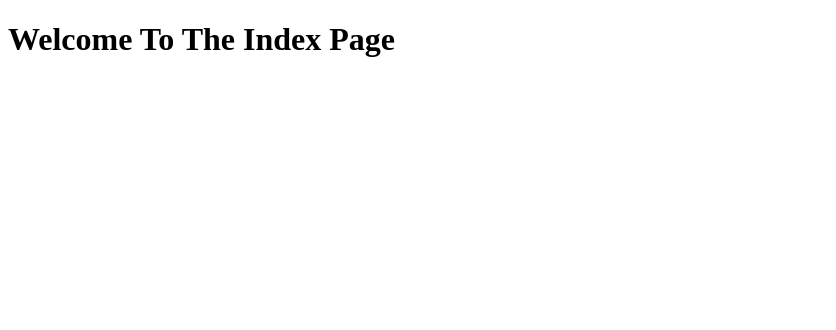
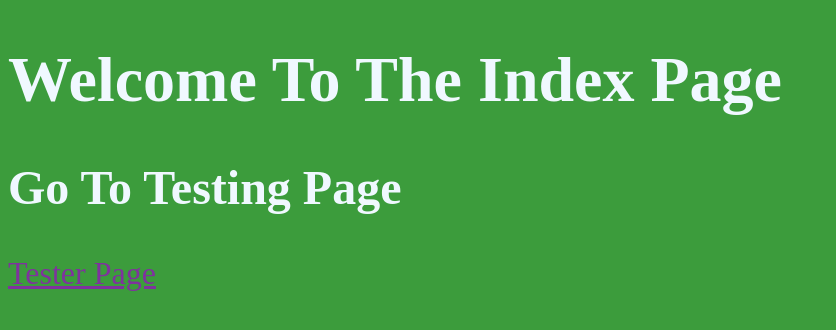
Before and after one commit to RameezAnwar/PythonTestServer, a plain HTML site: page index.html in a window 1280 px wide. Shown: the whole page, without its empty margins (0-836 px from the left). Drawn offline with Linux system fonts and the light colour scheme.

Commit message:
css styling added and links between pages for webserver2

```diff
--- a/index.html
+++ b/index.html
@@ -3,8 +3,22 @@
     <head>
         <meta charset = "utf-8">
         <title>Hello World From HTTP Land!</title>
+        <style>
+            body {
+                background-color: rgb(60, 156, 60);
+                color: rgb(240, 248, 255);
+                font-family: "Papyrus";
+                font-size: 2em;
+        }
+
+        a {
+            color: rgb(127, 50, 158);
+            }
+        </style>
     </head>
     <body>
         <h1>Welcome To The Index Page</h1>
+        <h2>Go To Testing Page</h2>
+        <p>  <a href= "/tester.html"> Tester Page</a> </p>
     </body>
 </html>
```
Also changed, not shown: tester.html (+14 -0 lines).
